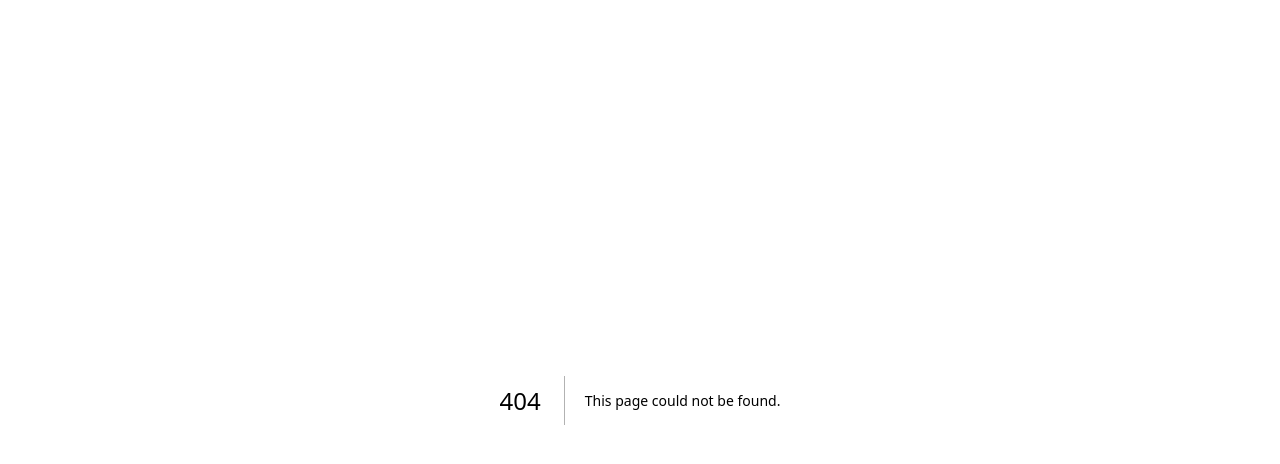
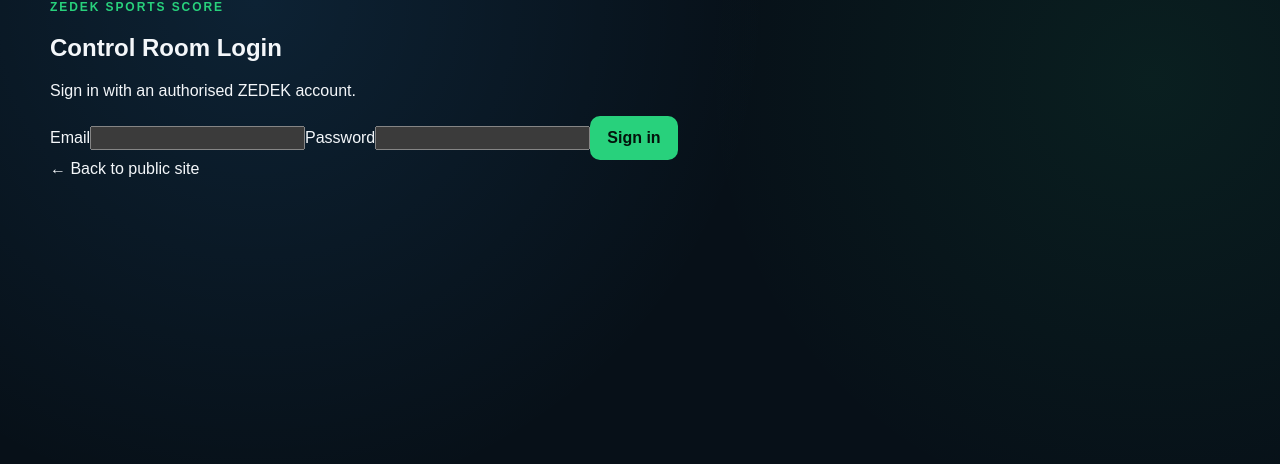
Before and after one commit to zedeksports/zedek-deki-man-1, a Next.js app: page /login in a window 1280 px wide. Before the commit this address had no page. Shown: the top 464 px of the page. Built offline with nearby package versions, Linux system fonts and the light colour scheme.

Commit message:
feat: add Control Room authentication boundary

```diff
--- /dev/null
+++ b/app/login/page.tsx
@@ -0,0 +1,44 @@
+"use client";
+
+import { FormEvent, useState } from "react";
+import { createSupabaseBrowserClient } from "../../lib/supabase/browser";
+
+export default function LoginPage() {
+  const [email, setEmail] = useState("");
+  const [password, setPassword] = useState("");
+  const [busy, setBusy] = useState(false);
+  const [message, setMessage] = useState("");
+
+  async function submit(event: FormEvent<HTMLFormElement>) {
+    event.preventDefault();
+    setBusy(true);
+    setMessage("");
+    try {
+      const supabase = createSupabaseBrowserClient();
+      const { error } = await supabase.auth.signInWithPassword({ email, password });
+      if (error) throw error;
+      window.location.href = "/control-room";
+    } catch (error) {
+      setMessage(error instanceof Error ? error.message : "Sign in failed.");
+    } finally {
+      setBusy(false);
+    }
+  }
+
+  return (
+    <main className="page auth-page">
+      <section className="container auth-card">
+        <div className="eyebrow">ZEDEK SPORTS SCORE</div>
+        <h1>Control Room Login</h1>
+        <p>Sign in with an authorised ZEDEK account.</p>
+        <form className="form-stack" onSubmit={submit}>
+          <label>Email<input type="email" value={email} onChange={(e) => setEmail(e.target.value)} required autoComplete="email" /></label>
+          <label>Password<input type="password" value={password} onChange={(e) => setPassword(e.target.value)} required autoComplete="current-password" /></label>
+          <button className="button primary" type="submit" disabled={busy}>{busy ? "Signing in..." : "Sign in"}</button>
+        </form>
+        {message && <div className="error-box">{message}</div>}
+        <a className="back-link" href="/">← Back to public site</a>
+      </section>
+    </main>
+  );
+}
```
